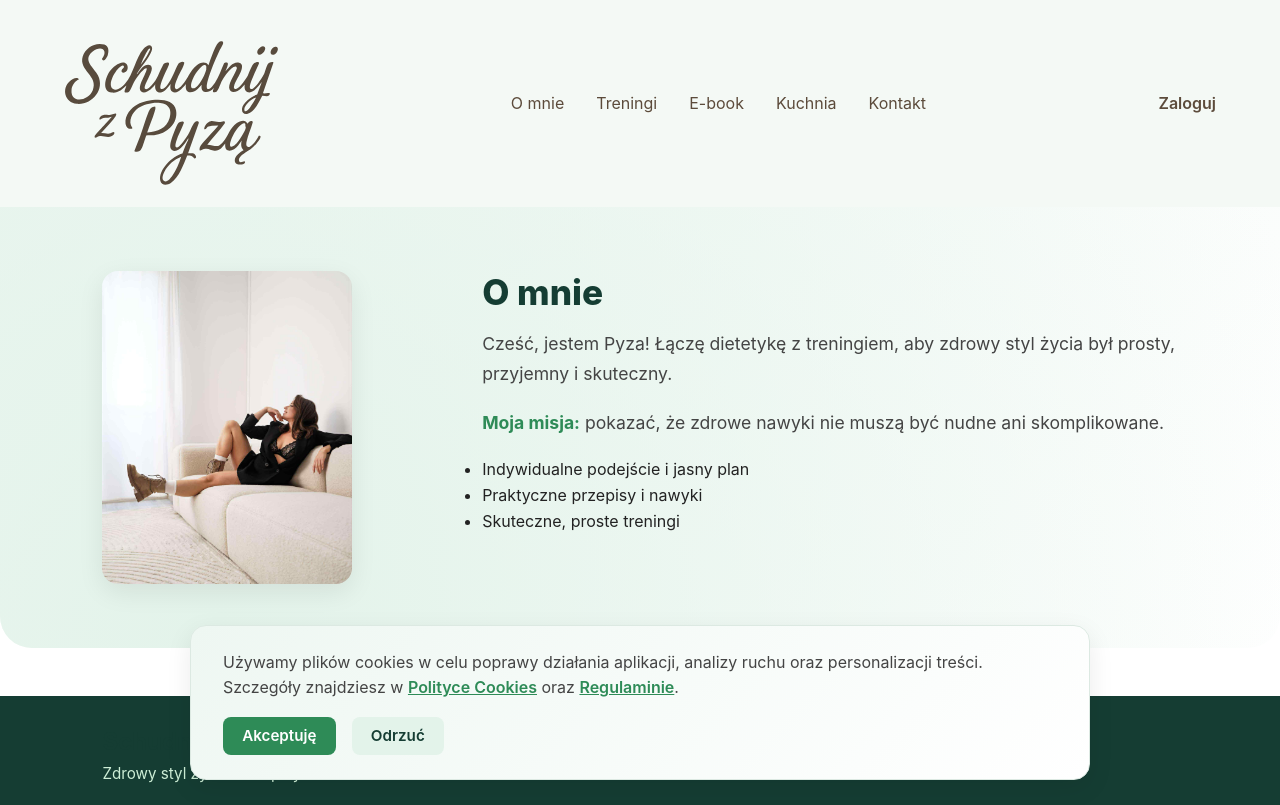
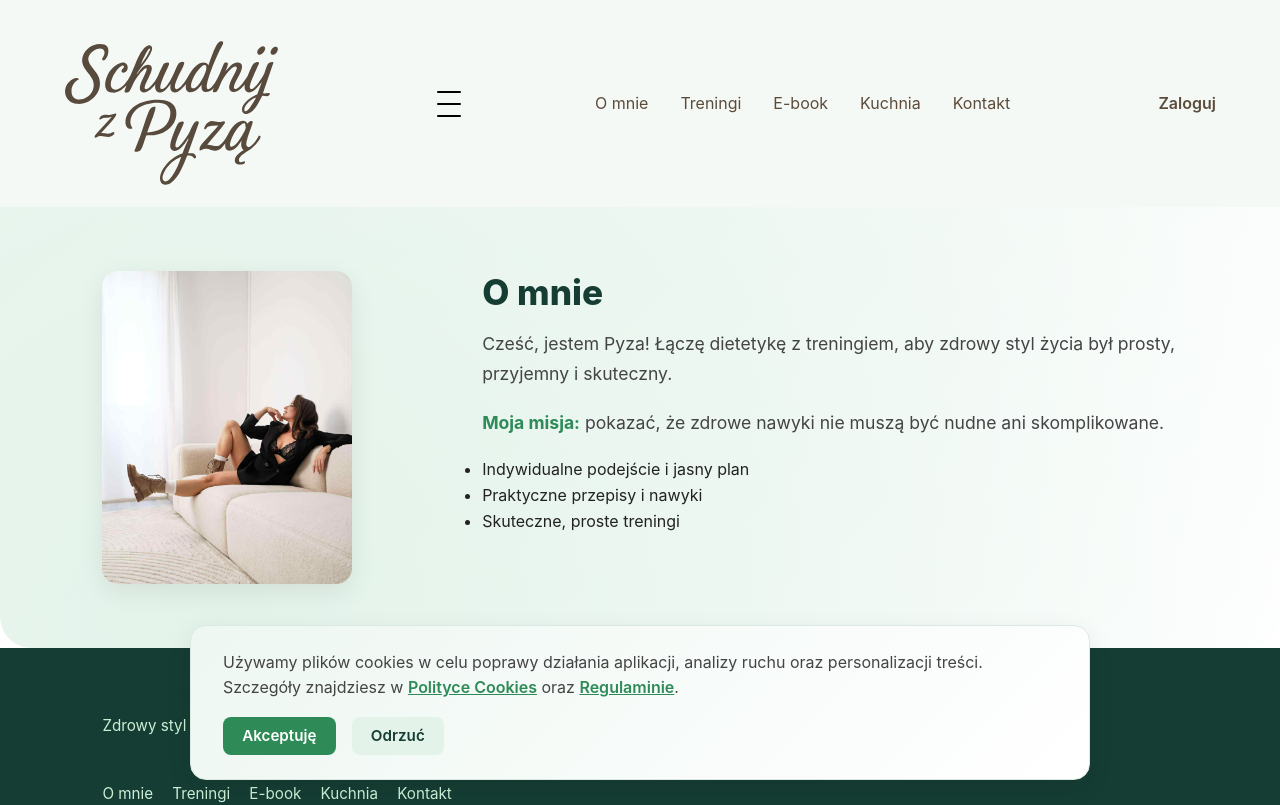
Before and after one commit to MrSinom/Schudnij_zPyza, a React (Vite) app: page /Schudnij_zPyza/about in a window 1280 px wide. Shown: the top 805 px of the page. Built offline with nearby package versions, Linux system fonts and the light colour scheme.

Commit message:
Adding animation to hamburegr menu to x

```diff
--- a/src/Animation/Particles.jsx
+++ b/src/Animation/Particles.jsx
@@ -9,7 +9,7 @@ const SVG_SHAPES = [Brocoil_1, Brocoil_2, Brocoil_3];
 
 function rand(min, max) { return Math.random() * (max - min) + min; }
 
-export default function Particles({ count = 100}) {
+export default function Particles({ count = 200}) {
   const containerRef = useRef(null);
   const particlesRef = useRef([]);
   const mouse = useRef({ x: null, y: null, active: false });
@@ -25,7 +25,7 @@ export default function Particles({ count = 100}) {
 
     // Inicjalizacja cząstek
     particlesRef.current = new Array(effectiveCount).fill().map(() => {
-      const r = Math.floor(rand(40, 70));
+      const r = Math.floor(rand(100, 90));
       const el = document.createElement("div");
       el.className = styles.particle;
       el.style.width = `${r}px`;
--- a/src/components/Footer.module.css
+++ b/src/components/Footer.module.css
@@ -2,7 +2,7 @@
   background: #153d33;
   color: #fff;
   padding: 2rem 8% 1rem;
-  margin-top: 3rem;
+
 }
 
 .inner {
--- a/src/components/Header.jsx
+++ b/src/components/Header.jsx
@@ -34,10 +34,16 @@ function Header() {
           <img src={logo} alt="Logo" />
         </div>
 
-        <button className={styles.hamburger} onClick={toggleMenu}>
-          <span className={styles.bar}></span>
-          <span className={styles.bar}></span>
-          <span className={styles.bar}></span>
+        <button
+  className={`${styles.hamburger} ${menuOpen ? styles.open : ""}`}
+  onClick={toggleMenu}
+  aria-label="menu"
+  aria-expanded={menuOpen}
+>
+<span className={styles.line}></span>
+<span className={styles.line}></span>
+<span className={styles.line}></span>
+
         </button>
 
         <nav className={`${styles.navLinks} ${menuOpen ? styles.open : ""}`}>
--- a/src/components/Header.module.css
+++ b/src/components/Header.module.css
@@ -27,22 +27,59 @@
 }
 
 .hamburger {
-  display: none;
+  display: flex;
   flex-direction: column;
   justify-content: center;
-  gap: 5px;
+  gap: 4px;
   background: none;
   border: none;
   cursor: pointer;
   padding: 0.5rem;
+  width: 44px;
+  height: 44px;
+  align-items: center;
+  z-index: 100;
 }
 
-.bar {
-  width: 25px;
-  height: 3px;
-  background-color: #5c4b3b;
-  transition: all 0.3s ease;
+
+.line {
+  display: block;
+  width: 24px;
+  height: 2px;
+  background-color: currentColor;
+  border-radius: 2px;
+  transition: transform 300ms ease, opacity 200ms ease;
+  transform-origin: center;
+  position: relative;
 }
+
+.line:nth-child(1) {
+  top: -6px;
+}
+
+.line:nth-child(2) {
+  top: 0;
+}
+
+.line:nth-child(3) {
+  top: 6px;
+}
+
+.open .line:nth-child(1) {
+  transform: translateY(6px) rotate(45deg);
+  top: 0;
+}
+
+.open .line:nth-child(2) {
+  opacity: 0;
+  transform: scaleX(0.2);
+}
+
+.open .line:nth-child(3) {
+  transform: translateY(-6px) rotate(-45deg);
+  top: 0;
+}
+
 
 .navLinks {
   display: flex;
--- a/src/components/MainPage.module.css
+++ b/src/components/MainPage.module.css
@@ -28,6 +28,7 @@
 
 .textWrapper {
   flex: 1;
+  margin: auto;
 }
 
 .imageWrapper {
@@ -97,11 +98,26 @@ h1 {
   border-radius: 1rem;
   box-shadow: 0 8px 26px rgba(0, 0, 0, 0.08);
   }
+  .ctaPrimary,
+.ctaSecondary {
+  padding: 0.9rem 1.4rem;
+  border-radius: 8px;
+  border: 1px solid #153d33;
+  cursor: pointer;
+  transition: transform 0.2s ease, background-color 0.3s ease, color 0.3s ease;
+}
 
   .inner {
     flex-direction: column;
     text-align: center;
   }
+.ctaRow {
+  display: flex;
+  gap: 1rem;
+  flex-wrap: wrap;
+  justify-content: center;
+  align-items: center;
+}
 
   h1 {
     font-size: 2.3rem;
```
